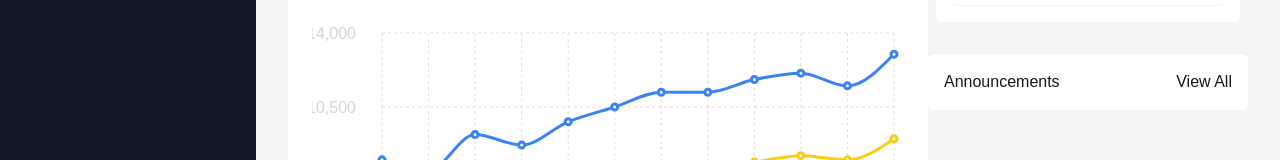
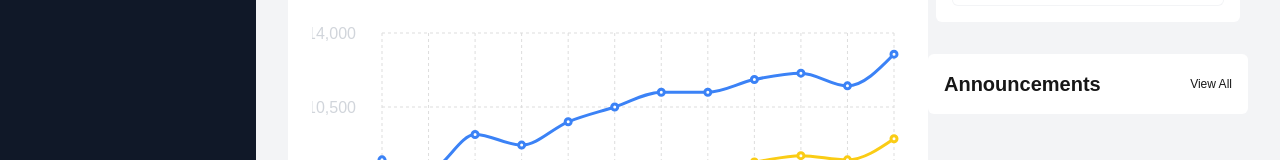
Before and after one commit to rumachoudhury/school-management-dashboard, a Next.js app: page /admin in a window 1280 px wide. Shown: the part 960-1120 px from the top of the page. Built offline with nearby package versions, Linux system fonts and the light colour scheme.

Commit message:
Add some style to the Announcements component

```diff
--- a/src/components/Announcements.tsx
+++ b/src/components/Announcements.tsx
@@ -4,8 +4,8 @@ const Announcements = () => {
   return (
     <div className="bg-white p-4 rounded-md">
       <div className="flex items-center justify-between">
-        <h1>Announcements</h1>
-        <span>View All</span>
+        <h1 className="text-xl font-semibold">Announcements</h1>
+        <span className="text-xs">View All</span>
       </div>
     </div>
   );
```
